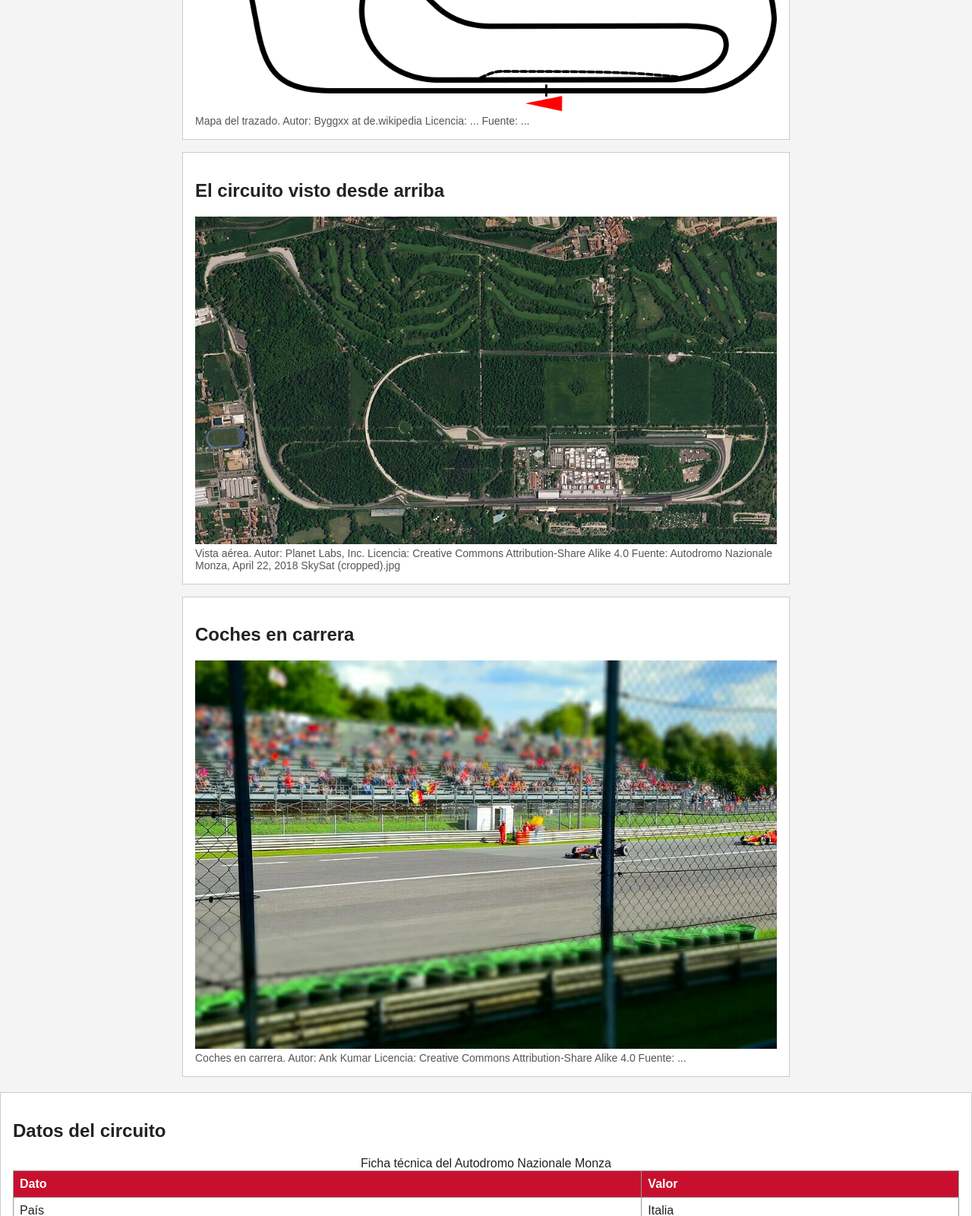
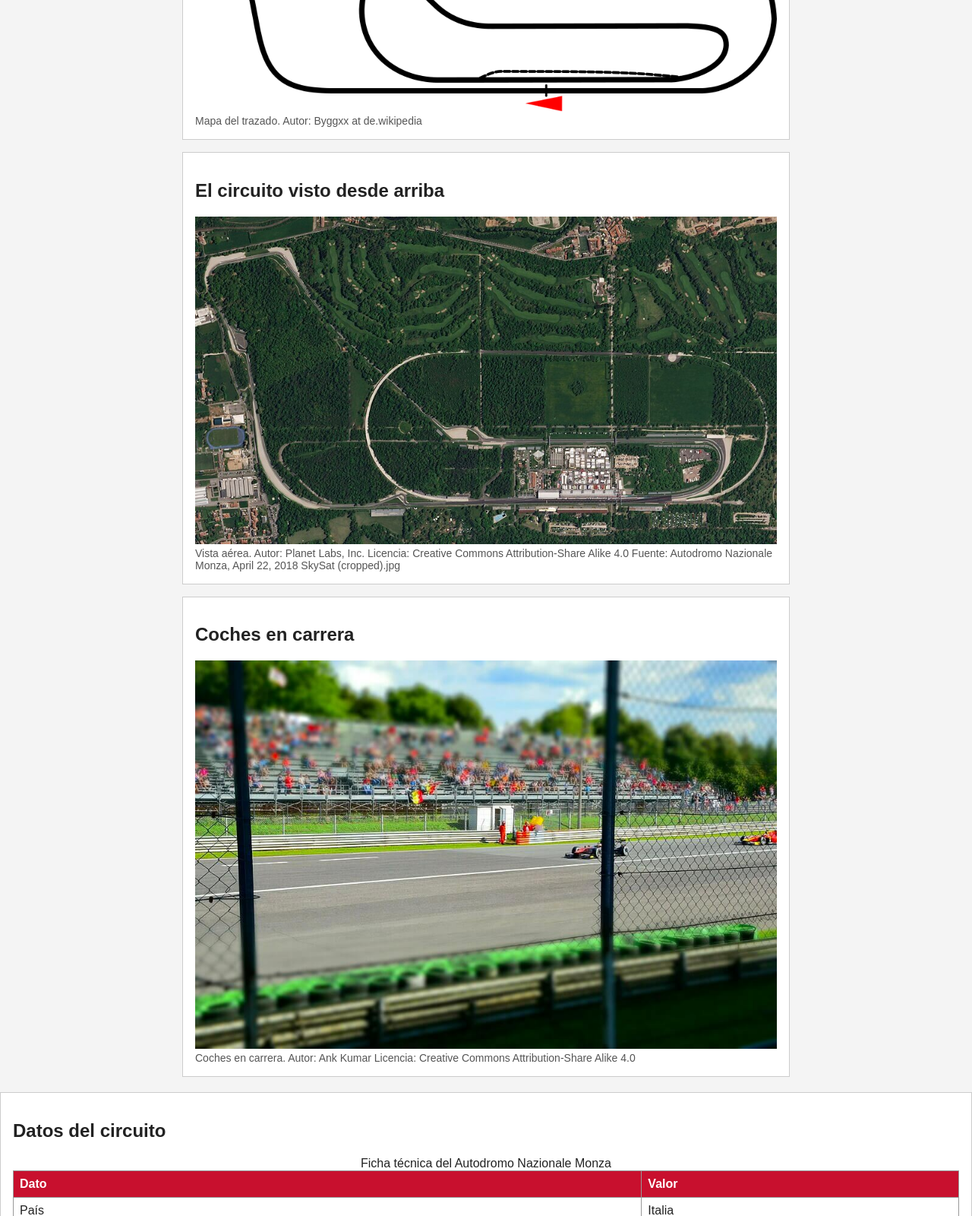
Before and after one commit to dmelchorbirth/dmelchor-MONZA, a plain HTML site: page circuito.html in a window 1280 px wide. Shown: the part 536-2136 px from the top of the page at 76% size. Drawn offline with Linux system fonts and the light colour scheme.

Commit message:
Update circuito.html

```diff
--- a/circuito.html
+++ b/circuito.html
@@ -27,7 +27,7 @@
         <!-- IMAGEN 1: circuitio 2d -->
         <figure>
           <img src="imagenes/circuito2d.webp" alt="Mapa en 2D del trazado del circuito de Monza">
-          <figcaption>Mapa del trazado. Autor: Byggxx at de.wikipedia  Licencia: ... Fuente: ...</figcaption>
+          <figcaption>Mapa del trazado. Autor: Byggxx at de.wikipedia </figcaption>
         </figure>
       </section>
 
@@ -48,7 +48,7 @@ Autodromo Nazionale Monza, April 22, 2018 SkySat (cropped).jpg </figcaption>
         <!-- IMAGEN 3: coches formula 1 -->
         <figure>
           <img src="imagenes/monza_carrera.jpg" alt="Coches de formula 1 compitiendo en Monza">
-          <figcaption>Coches en carrera. Autor: Ank Kumar Licencia: Creative Commons Attribution-Share Alike 4.0  Fuente: ...</figcaption>
+          <figcaption>Coches en carrera. Autor: Ank Kumar Licencia: Creative Commons Attribution-Share Alike 4.0</figcaption>
         </figure>
       </section>
 
```
